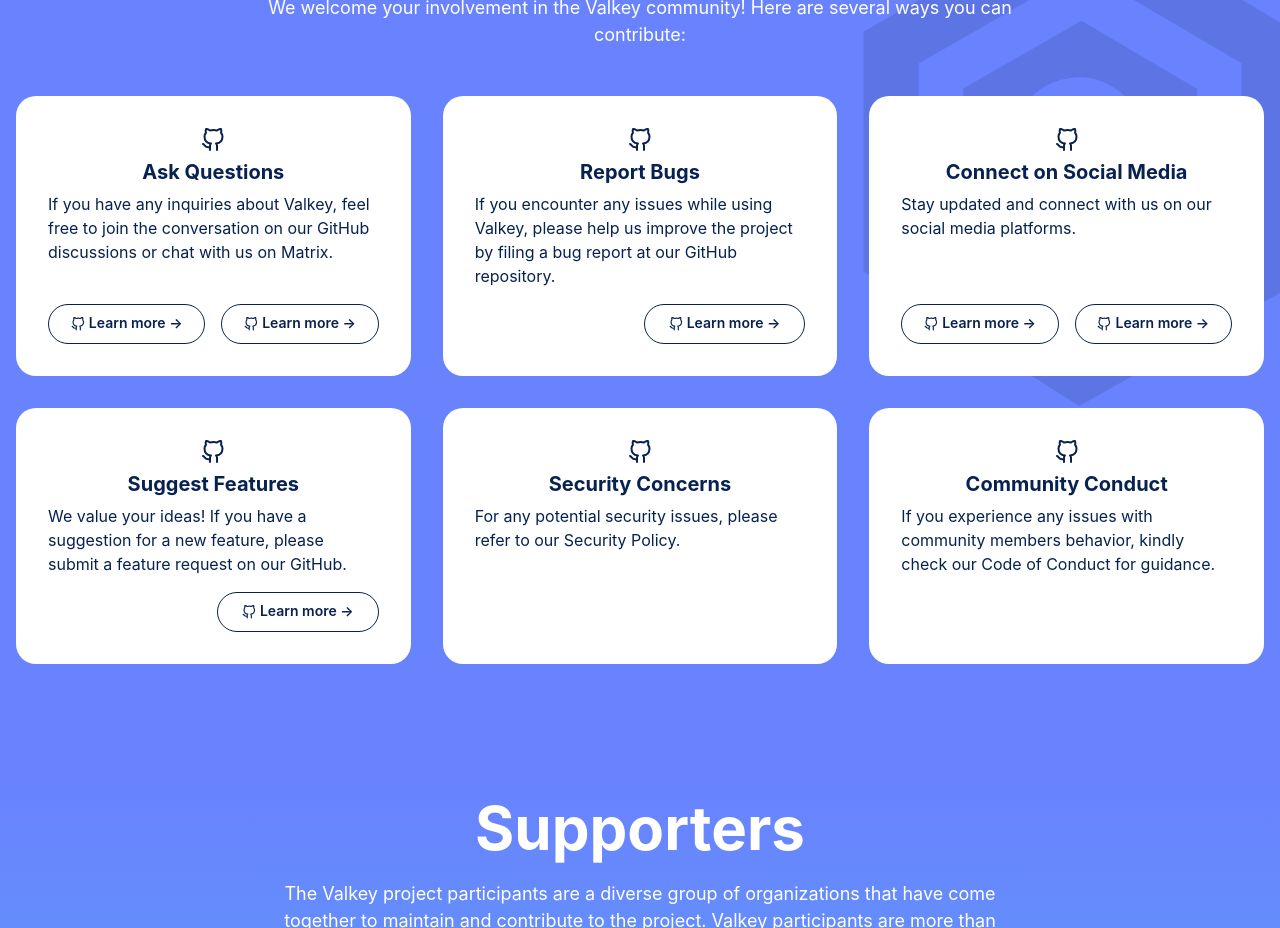
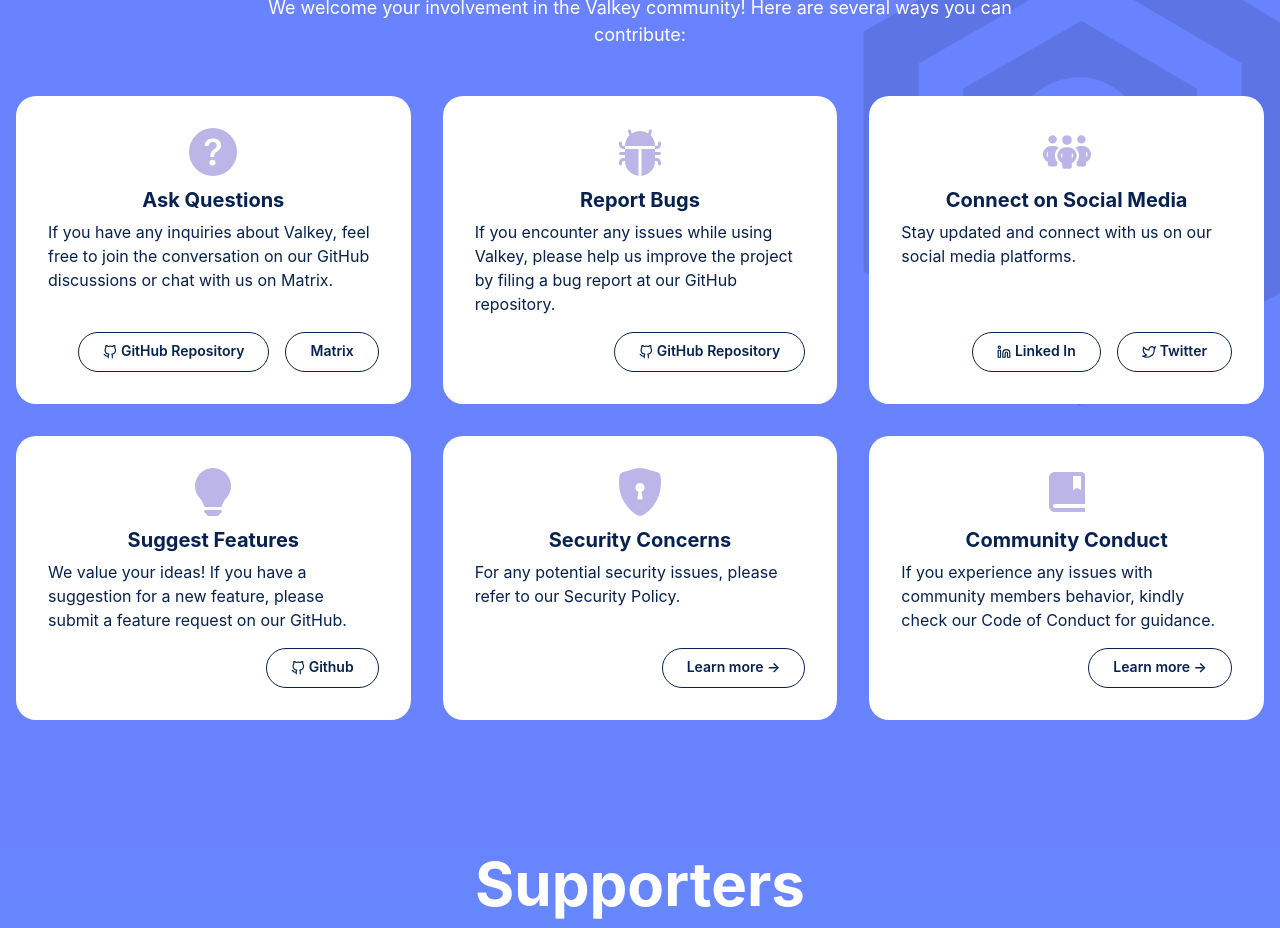
Before and after one commit to phiro56/valkey.io, a React (Vite) app: page / in a window 1280 px wide. Shown: the part 3040-3968 px from the top of the page. Built offline with nearby package versions, Linux system fonts and the light colour scheme.

Commit message:
fix: update contribute section icons and styling

```diff
--- a/src/components/home/Contribute.tsx
+++ b/src/components/home/Contribute.tsx
@@ -10,7 +10,16 @@
   Text,
 } from '@chakra-ui/react';
 import { IconType } from 'react-icons';
-import { FiGithub } from 'react-icons/fi';
+import { BiSolidBookBookmark } from 'react-icons/bi';
+import {
+  BsBugFill,
+  BsFillLightbulbFill,
+  BsFillQuestionCircleFill,
+  BsShieldLockFill,
+} from 'react-icons/bs';
+import { FaPeopleGroup } from 'react-icons/fa6';
+import { FiGithub, FiLinkedin, FiTwitter } from 'react-icons/fi';
+
 import ValkeyIcon from '/src/assets/images/valkey-icon-black.svg';
 
 interface ContributeWay {
@@ -20,54 +29,56 @@
   buttons?: {
     label: string;
     href: string;
-    icon: IconType;
+    icon?: IconType;
   }[];
 }
 
 const contributeWays: ContributeWay[] = [
   {
-    icon: FiGithub,
+    icon: BsFillQuestionCircleFill,
     title: 'Ask Questions',
     description:
       'If you have any inquiries about Valkey, feel free to join the conversation on our GitHub discussions or chat with us on Matrix.',
     buttons: [
-      { label: 'Learn more →', href: '#', icon: FiGithub },
-      { label: 'Learn more →', href: '#', icon: FiGithub },
+      { label: 'GitHub Repository', href: '#', icon: FiGithub },
+      { label: 'Matrix', href: '#' },
     ],
   },
   {
-    icon: FiGithub,
+    icon: BsBugFill,
     title: 'Report Bugs',
     description:
       'If you encounter any issues while using Valkey, please help us improve the project by filing a bug report at our GitHub repository.',
-    buttons: [{ label: 'Learn more →', href: '#', icon: FiGithub }],
+    buttons: [{ label: 'GitHub Repository', href: '#', icon: FiGithub }],
   },
   {
-    icon: FiGithub,
+    icon: FaPeopleGroup,
     title: 'Connect on Social Media',
     description: 'Stay updated and connect with us on our social media platforms.',
     buttons: [
-      { label: 'Learn more →', href: '#', icon: FiGithub },
-      { label: 'Learn more →', href: '#', icon: FiGithub },
+      { label: 'Linked In', href: '#', icon: FiLinkedin },
+      { label: 'Twitter', href: '#', icon: FiTwitter },
     ],
   },
   {
-    icon: FiGithub,
+    icon: BsFillLightbulbFill,
     title: 'Suggest Features',
     description:
       'We value your ideas! If you have a suggestion for a new feature, please submit a feature request on our GitHub.',
-    buttons: [{ label: 'Learn more →', href: '#', icon: FiGithub }],
+    buttons: [{ label: 'Github', href: '#', icon: FiGithub }],
   },
   {
-    icon: FiGithub,
+    icon: BsShieldLockFill,
     title: 'Security Concerns',
     description: 'For any potential security issues, please refer to our Security Policy.',
+    buttons: [{ label: 'Learn more →', href: '#' }],
   },
   {
-    icon: FiGithub,
+    icon: BiSolidBookBookmark,
     title: 'Community Conduct',
     description:
       'If you experience any issues with community members behavior, kindly check our Code of Conduct for guidance.',
+    buttons: [{ label: 'Learn more →', href: '#' }],
   },
 ];
 
@@ -115,7 +126,7 @@
                 background={'white'}
                 color="#072150"
               >
-                <Icon as={way.icon} boxSize={6} />
+                <Icon as={way.icon} boxSize={'48px'} mb={'1'} color={'#BCB5E7'} />
                 <Heading as="h3" size="md" textAlign="center">
                   {way.title}
                 </Heading>
@@ -147,7 +158,7 @@
                           background: '#072150',
                         }}
                       >
-                        <Icon as={button.icon} mr={1} />
+                        {button.icon && <Icon as={button.icon} mr={1} />}
                         {button.label}
                       </Button>
                     ))}
```
